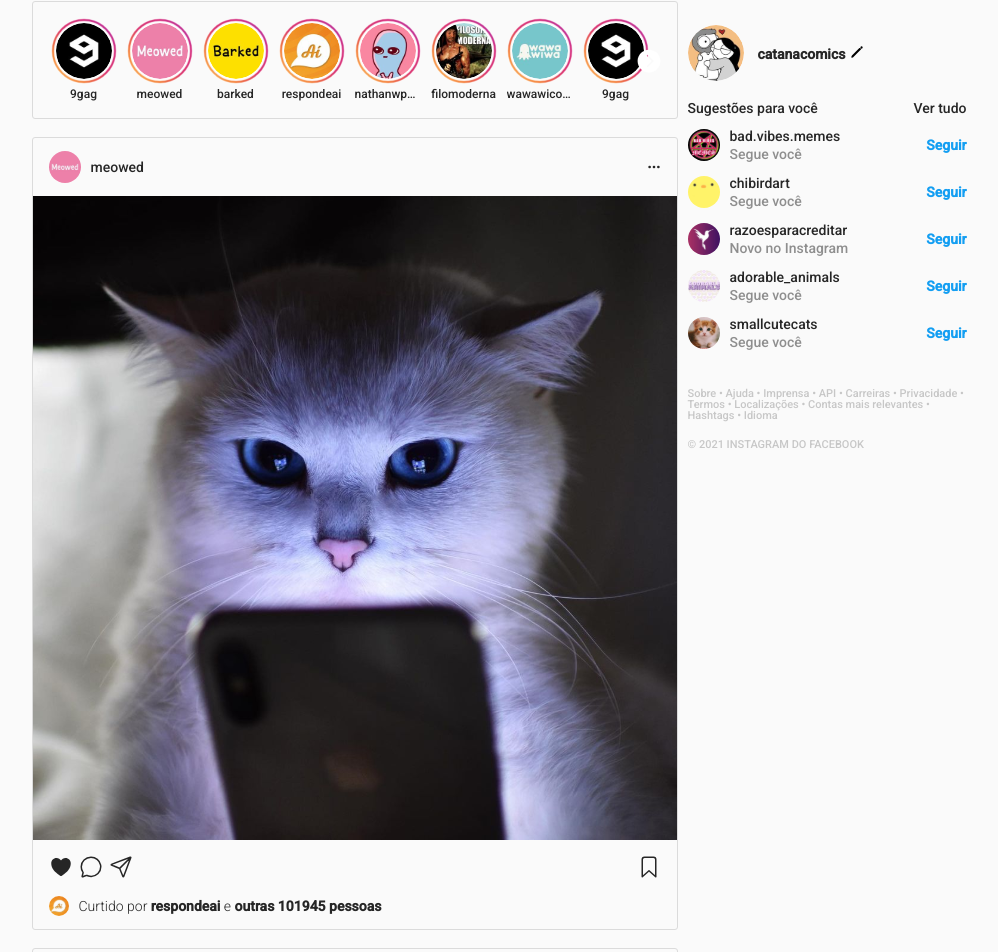
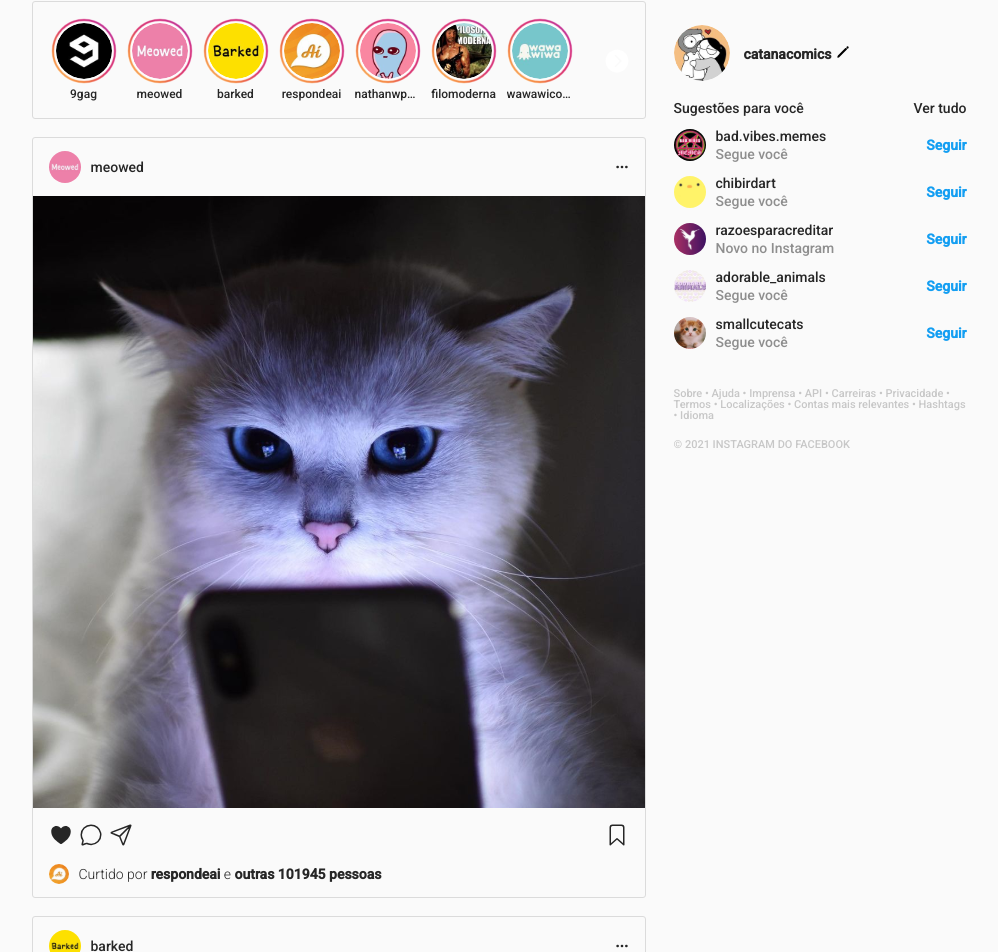
Before and after one commit to bvv94/projeto7-instagramreact, a React (Create React App) app: page / in a window 1280 px wide. Shown: the part 87-1039 px from the top of the page, without its empty margins (141-1139 px from the left). Built offline with nearby package versions, Linux system fonts and the light colour scheme.

Commit message:
InicioCliqueCurtida

```diff
--- /dev/null
+++ b/src/components/Post.js
@@ -0,0 +1,58 @@
+import { useState } from "react"
+
+export default function Post(props) {
+
+    const [sal, setSal] = useState("false")
+    const [curt, setCurt] = useState("false")
+
+    return (
+        <div class="post" data-test="post">
+            <div class="topo">
+                <div class="usuario">
+                    <img src={props.imgpf} alt={props.nome} />
+                    {props.nome}
+                </div>
+                <div class="acoes">
+                    <ion-icon name="ellipsis-horizontal"></ion-icon>
+                </div>
+            </div>
+
+            <div class="conteudo">
+                <img data-test="post-image" src={props.imgp} alt="gato-telefone" />
+            </div>
+
+            <div class="fundo">
+                <div class="acoes">
+                    <div>
+                        <ion-icon data-test="like-post" onClick={() => Curtir(props.curtido)} name= {props.curtido ? "heart" : "heart-outline"}></ion-icon>
+                        <ion-icon name="chatbubble-outline"></ion-icon>
+                        <ion-icon name="paper-plane-outline"></ion-icon>
+                    </div>
+                    <div>
+                        <ion-icon data-test="save-post" name={props.salvo ? "bookmark" : "bookmark-outline"}></ion-icon>
+                    </div>
+                </div>
+
+                <div class="curtidas">
+                    <img src={props.imgcurtida} alt={props.nomecurtida} />
+                    <div class="texto">
+                        Curtido por <strong>{props.nomecurtida}</strong> e <strong data-test="likes-number">outras {props.curtidas} pessoas</strong>
+                    </div>
+                </div>
+            </div>
+        </div>
+    )
+
+function Curtir(curtiu){
+    // {curtiu ? false : true}
+    console.log("entrou curtir")
+    if(curtiu){
+        setCurt(false)
+    }
+    else{
+        setCurt(true)
+    }
+}
+
+
+}
--- a/src/components/Posts.js
+++ b/src/components/Posts.js
@@ -1,3 +1,5 @@
+import Post from "./Post"
+
 export default function Posts() {
 
     const posts = [
@@ -31,43 +33,3 @@ export default function Posts() {
         </div>
     )
 }
-
-function Post(props) {
-    return (
-        <div class="post" data-test="post">
-            <div class="topo">
-                <div class="usuario">
-                    <img src={props.imgpf} alt={props.nome} />
-                    {props.nome}
-                </div>
-                <div class="acoes">
-                    <ion-icon name="ellipsis-horizontal"></ion-icon>
-                </div>
-            </div>
-
-            <div class="conteudo">
-                <img data-test="post-image" src={props.imgp} alt="gato-telefone" />
-            </div>
-
-            <div class="fundo">
-                <div class="acoes">
-                    <div>
-                        <ion-icon data-test="like-post" name= {props.curtido ? "heart" : "heart-outline"}></ion-icon>
-                        <ion-icon name="chatbubble-outline"></ion-icon>
-                        <ion-icon name="paper-plane-outline"></ion-icon>
-                    </div>
-                    <div>
-                        <ion-icon data-test="save-post" name={props.salvo ? "bookmark" : "bookmark-outline"}></ion-icon>
-                    </div>
-                </div>
-
-                <div class="curtidas">
-                    <img src={props.imgcurtida} alt={props.nomecurtida} />
-                    <div class="texto">
-                        Curtido por <strong>{props.nomecurtida}</strong> e <strong data-test="likes-number">outras {props.curtidas} pessoas</strong>
-                    </div>
-                </div>
-            </div>
-        </div>
-    )
-}
--- a/src/components/Stories.js
+++ b/src/components/Stories.js
@@ -7,8 +7,7 @@ export default function Stories() {
         { imgperfil: "./assets/img/respondeai.svg", nomeperfil: "respondeai" },
         { imgperfil: "./assets/img/nathanwpylestrangeplanet.svg", nomeperfil: "nathanwpylestrangeplanet" },
         { imgperfil: "./assets/img/filomoderna.svg", nomeperfil: "filomoderna" },
-        { imgperfil: "./assets/img/wawawicomics.svg", nomeperfil: "wawawicomics" },
-        { imgperfil: "./assets/img/9gag.svg", nomeperfil: "9gag" }
+        { imgperfil: "./assets/img/wawawicomics.svg", nomeperfil: "wawawicomics" }
     ]
 
     return (
```
